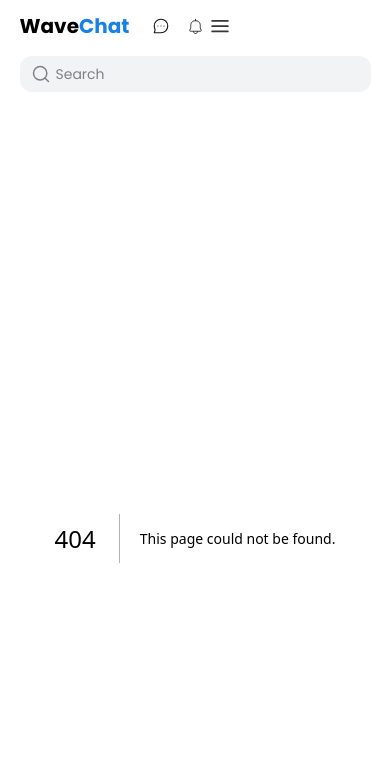
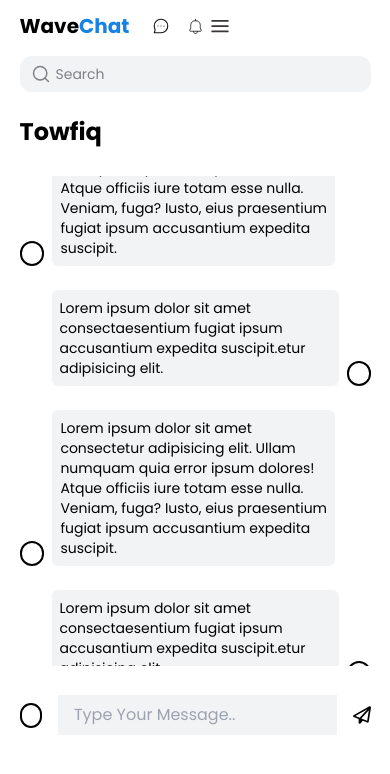
Before and after one commit to ornob90/Social-Media-Website, a Next.js app: page /messages/1 in a window 390 px wide. Before the commit this address had no page. Shown: the top 774 px of the page. Built offline with nearby package versions, Linux system fonts and the light colour scheme.

Commit message:
Add Message Details page with full responsive

```diff
--- /dev/null
+++ b/src/app/messages/[messageId]/page.tsx
@@ -0,0 +1,19 @@
+import SendMessageForm from "@/components/forms/SendMessageForm/SendMessageForm";
+import Header from "@/components/shared/header/Header";
+import ProfilePic from "@/components/shared/profilePic/ProfilePic";
+import Messages from "@/components/ui/message/Messages/Messages";
+import React from "react";
+
+const MessageDetails = () => {
+  return (
+    <section className="min-h-[400px] max-h-[calc(100vh - 104px - 10px)] md:max-h-[calc(100vh-60px]  relative">
+      <Header header="Towfiq" />
+      <div className="flex justify-between h-[60vh] md:h-[70vh] overflow-y-auto pb-4">
+        <Messages />
+      </div>
+      <SendMessageForm />
+    </section>
+  );
+};
+
+export default MessageDetails;
--- /dev/null
+++ b/src/components/forms/SendMessageForm/SendMessageForm.tsx
@@ -0,0 +1,24 @@
+import Input from "@/components/html/Input/Input";
+import ProfilePic from "@/components/shared/profilePic/ProfilePic";
+import Image from "next/image";
+import React from "react";
+
+const SendMessageForm = () => {
+  return (
+    <form
+      action=""
+      className="absolute -bottom-[15%] w-full right-0 py-8   flex gap-4 items-center "
+    >
+      <ProfilePic className="w-[25px] h-[25px] md:h-[30px] md:w-[30px]" />
+      <Input
+        placeholder="Type Your Message.."
+        className="w-[90%] py-2 bg-light-gray pl-4"
+      />
+      <div className="relative right-0 top-[10%] w-[20px] h-[20px]">
+        <Image src="/assets/send.svg" alt="Send Icon" fill />
+      </div>
+    </form>
+  );
+};
+
+export default SendMessageForm;
--- a/src/components/html/Input/Input.tsx
+++ b/src/components/html/Input/Input.tsx
@@ -11,7 +11,7 @@ const Input = ({
     <input
       type={type}
       placeholder={placeholder}
-      className={`focus:outline-none bg-white ${className}`}
+      className={`focus:outline-none  ${className}`}
       onClick={onClick}
       onChange={onChange}
     />
--- /dev/null
+++ b/src/components/ui/message/Messages/Messages.tsx
@@ -0,0 +1,48 @@
+"use client";
+import ProfilePic from "@/components/shared/profilePic/ProfilePic";
+import React, { useEffect, useRef } from "react";
+
+const Messages = () => {
+  const messageDivRef = useRef<HTMLUListElement>(null);
+
+  useEffect(() => {
+    const container = messageDivRef.current;
+
+    if (container) {
+      container.scrollTo({ top: container.scrollHeight });
+    }
+  }, []);
+
+  return (
+    <ul
+      ref={messageDivRef}
+      className="flex flex-col gap-6 max-h-full overflow-auto"
+    >
+      {[1, 2, 3, 4, 5, 6, 7].map((value) => (
+        <React.Fragment key={value}>
+          <li className="flex gap-2 items-end w-[90%] md:w-[80%] lg:w-[60%]">
+            <ProfilePic className="w-[25px] h-[25px] md:h-[30px] md:w-[30px]" />
+            <p className="w-[90%] text-sm h-auto bg-light-gray p-2 rounded-md">
+              Lorem ipsum dolor sit amet consectetur adipisicing elit. Ullam
+              numquam quia error ipsum dolores! Atque officiis iure totam esse
+              nulla. Veniam, fuga? Iusto, eius praesentium fugiat ipsum
+              accusantium expedita suscipit.
+            </p>
+          </li>
+
+          <li className="flex flex-row-reverse justify-end gap-2 items-end w-full">
+            <ProfilePic className="w-[25px] h-[25px] md:h-[30px] md:w-[30px]" />
+            <div className="w-full flex justify-end">
+              <p className="text-sm h-auto w-[90%] md:w-[80%] lg:w-[60%] bg-light-gray p-2 rounded-md">
+                Lorem ipsum dolor sit amet consectaesentium fugiat ipsum
+                accusantium expedita suscipit.etur adipisicing elit.
+              </p>
+            </div>
+          </li>
+        </React.Fragment>
+      ))}
+    </ul>
+  );
+};
+
+export default Messages;
```
Also changed, not shown: public/assets/send.svg (added).
